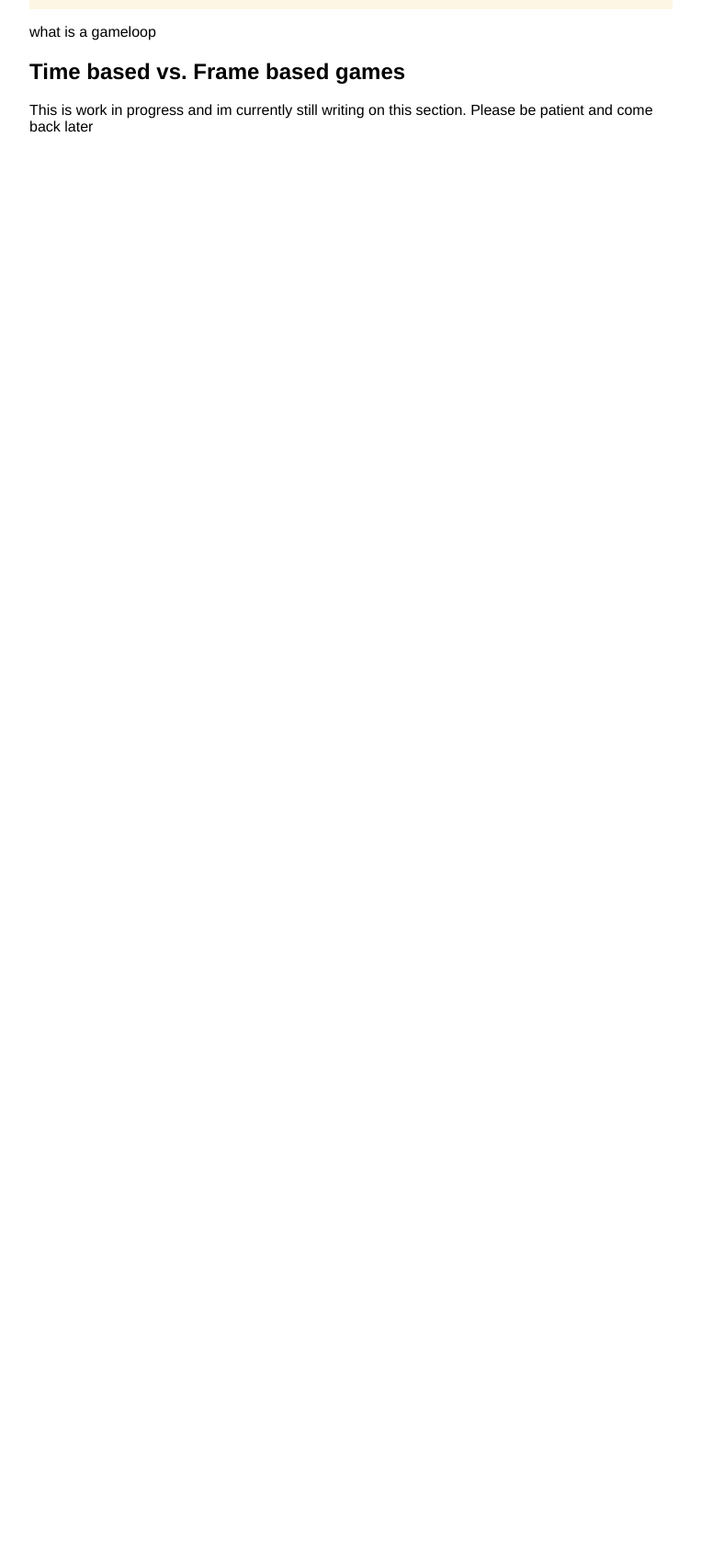
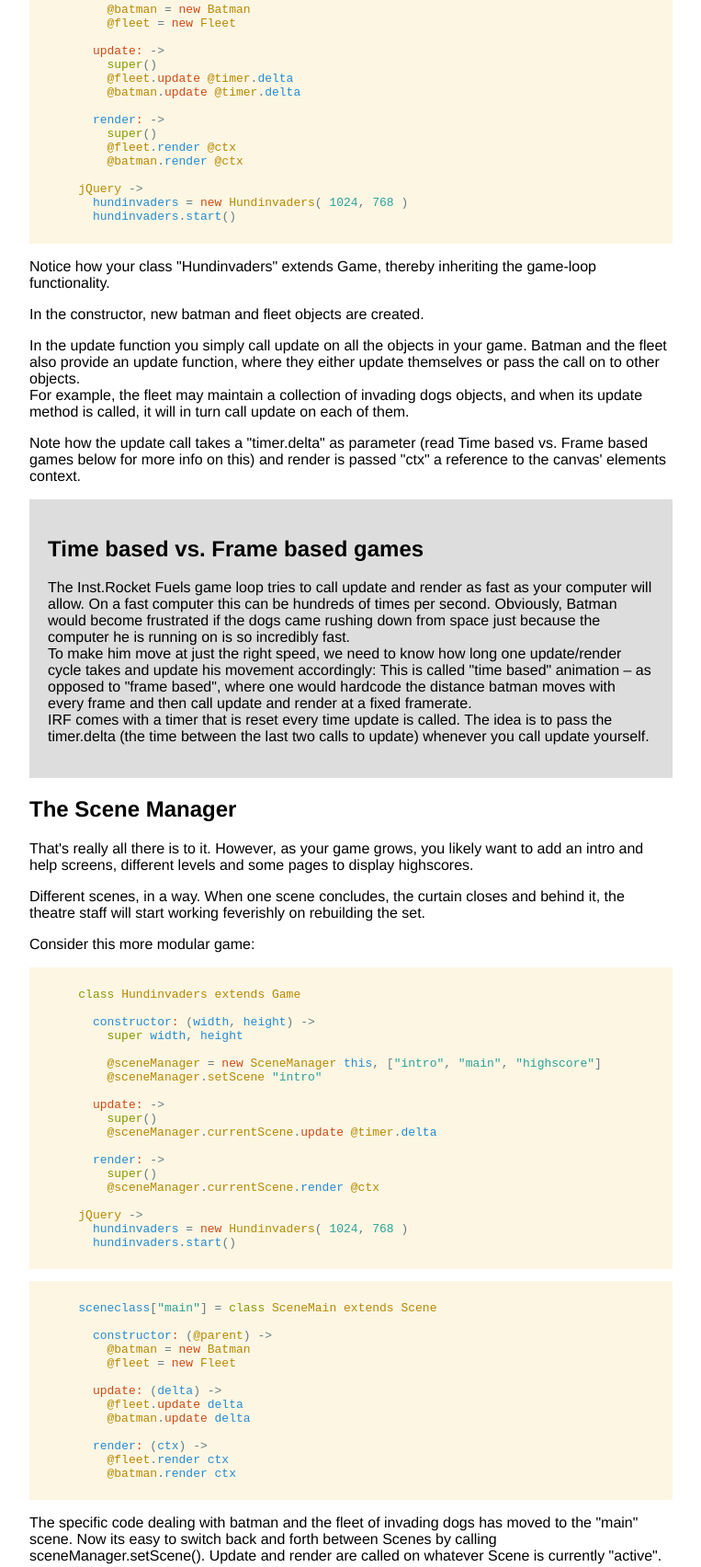
Before and after one commit to kolja/Instant-Rocket-Fuel, a plain HTML site: page basics.html in a window 1280 px wide. Shown: the part 701-2405 px from the top of the page at 92% size, without its empty margins (258-1021 px from the left). Before the commit the page ends 864 px from the top, so only its background shows below. Drawn offline with Linux system fonts and the light colour scheme.

Commit message:
added more documentation

```diff
--- a/basics.html
+++ b/basics.html
@@ -21,41 +21,108 @@
     Perhaps you have never even programmed anything before and you are worried that writing code may not be your thing?</p>
 
     <p>I'm telling you: it's not hard, really.</p>
-    <p>Also, "Instant Rocket Fuel" will provide you with a foundation and some building blocks – like Lego – that you can use to build your game, such that you only need to focus on the stuff that is specific to your game. The parts that are fun.</p>
+    <p>Instant Rocket Fuel will provide you with a foundation and some building blocks – like Lego – that you can use to build your game, such that you can focus on the stuff that is specific to your game: the fun part.</p>
 
     <p>Yet, there is nothing in Instant Rocket fuel that you absolutely <em>have</em> to use. You can use some of the parts and choose to provide others yourself. Its all just there to help you get your game off the ground. In the end, it is all just JavaScript, and the HTML Canvas Element.</p>
 
     <h2>The Game Loop</h2>
 
-    <p>First off, you'll need some kind of game loop</p>
+    <p>Lets suppose, you made up your mind to create the game "Hundinvaders", in which a fleet of dogs is approaching from outer space, littering the sidewalks. The player is in control of batman, who pushes a wheelbarrow around to prevent the worst.</p>
+    <p>Creating such a game (any game, really) is much like creating a stop-motion film. You place some objects on a stage and take a picture. Then you move your objects a tiny bit, and take a picture again. And so on...</p>
 
+    <img src="images/basics1.png" alt="stop motion">
+
+    <p>In Instant Rocket Fuel this contiuous <em>updating-the-model / taking-a-picture</em> is taken care of by the Game class. All you have to do is provide two functions update and render, and they will be called over and over again, as fast as possible.</p>
     <pre><code>
-
-      class Asteroids extends Game
+      class Hundinvaders extends Game
 
         constructor: (width, height) ->
           super width, height
 
+          @batman = new Batman
+          @fleet = new Fleet
+
         update: ->
           super()
+          @fleet.update @timer.delta
           @batman.update @timer.delta
 
         render: ->
-          @ctx.clearRect 0, 0, @width, @height
           super()
+          @fleet.render @ctx
+          @batman.render @ctx
 
-      $ ->
-        asteroids = new Asteroids( 1024, 768 )
-        asteroids.start()
-
+      jQuery ->
+        hundinvaders = new Hundinvaders( 1024, 768 )
+        hundinvaders.start()
     </code></pre>
 
-    <p class="box">
-    what is a gameloop
-    </p>
+    <p>Notice how your class "Hundinvaders" extends Game, thereby inheriting the game-loop functionality.</p>
+    <p>In the constructor, new batman and fleet objects are created.</p>
+    <p>In the update function you simply call update on all the objects in your game. Batman and the fleet also provide an update function, where they either update themselves or pass the call on to other objects.<br>
+      For example, the fleet may maintain a collection of invading dogs objects, and when its update method is called, it will in turn call update on each of them.</p>
+    <p>Note how the update call takes a "timer.delta" as parameter (read Time based vs. Frame based games below for more info on this) and render
+      is passed "ctx" a reference to the canvas' elements context.</p>
 
-    <h2>Time based vs. Frame based games</h2>
-    <p>This is work in progress and im currently still writing on this section. Please be patient and come back later</p>
+    <div class="box">
+      <h2>Time based vs. Frame based games</h2>
+      <p>The Inst.Rocket Fuels game loop tries to call update and render as fast as your computer will allow. On a fast computer
+        this can be hundreds of times per second. Obviously, Batman would become frustrated if the dogs came rushing down from space just because
+        the computer he is running on is so incredibly fast. <br>
+        To make him move at just the right speed, we need to know how long one update/render cycle takes and update his movement accordingly:
+        This is called "time based" animation – as opposed to "frame based", where one would hardcode the distance batman moves with every frame and then
+        call update and render at a fixed framerate. <br>
+        IRF comes with a timer that is reset every time update is called. The idea is to pass the timer.delta (the time between the last two calls to update)
+        whenever you call update yourself.
+        </p>
+    </div>
+
+    <h2>The Scene Manager</h2>
+
+    <p>That's really all there is to it. However, as your game grows, you likely want to add an intro and help screens, different levels and some pages to display highscores.<br>
+    <p>Different scenes, in a way. When one scene concludes, the curtain closes and behind it, the theatre staff will start working feverishly on rebuilding the set.</p>
+    <p>Consider this more modular game:</p>
+
+    <pre><code>
+      class Hundinvaders extends Game
+
+        constructor: (width, height) ->
+          super width, height
+
+          @sceneManager = new SceneManager this, ["intro", "main", "highscore"]
+          @sceneManager.setScene "intro"
+
+        update: ->
+          super()
+          @sceneManager.currentScene.update @timer.delta
+
+        render: ->
+          super()
+          @sceneManager.currentScene.render @ctx
+
+      jQuery ->
+        hundinvaders = new Hundinvaders( 1024, 768 )
+        hundinvaders.start()
+    </code></pre>
+
+    <pre><code>
+      sceneclass["main"] = class SceneMain extends Scene
+
+        constructor: (@parent) ->
+          @batman = new Batman
+          @fleet = new Fleet
+
+        update: (delta) ->
+          @fleet.update delta
+          @batman.update delta
+
+        render: (ctx) ->
+          @fleet.render ctx
+          @batman.render ctx
+    </code></pre>
+
+    <p>The specific code dealing with batman and the fleet of invading dogs has moved to the "main" scene. Now its easy to switch back and forth between
+      Scenes by calling sceneManager.setScene(). Update and render are called on whatever Scene is currently "active".</p>
   </div>
 
 </body>
--- a/stylesheets/css/site.css
+++ b/stylesheets/css/site.css
@@ -44,3 +44,8 @@ li.input a { background-image: url( "../../assets/images/button-input.png"); }
 li.vectors a { background-image: url( "../../assets/images/button-vectors.png"); }
 li.maps a { background-image: url( "../../assets/images/button-maps.png"); }
 li.events a { background-image: url( "../../assets/images/button-events.png");}
+
+div.box {
+  background-color: #ddd;
+  padding: 20px;
+}
```
